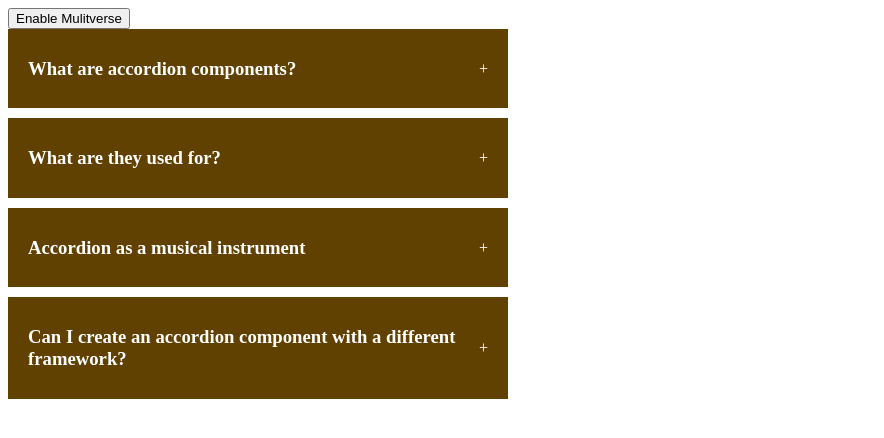
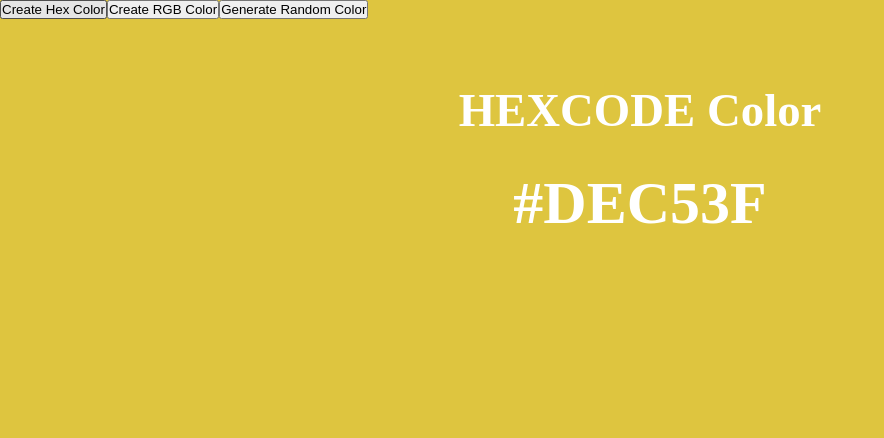
Before and after one commit to dsjramesh7/react_small_projects, a React (Vite) app: page / in a window 1280 px wide. Shown: the top 438 px of the page, without its empty margins (0-884 px from the left). Built offline with nearby package versions, Linux system fonts and the light colour scheme.

Commit message:
practice

```diff
--- a/src/App.jsx
+++ b/src/App.jsx
@@ -1,10 +1,15 @@
 import React from "react";
 import Accordian from "./components/accordian/Accordian";
+import RandomColor from "./components/randomColoGenerator/RandomColor";
 
 const App = () => {
   return (
     <>
-      <Accordian />
+      {/* Accordian Component  */}
+      {/* <Accordian /> */}
+
+      {/* Random Color Component  */}
+      <RandomColor />
     </>
   );
 };
--- a/src/components/accordian/Accordian.jsx
+++ b/src/components/accordian/Accordian.jsx
@@ -26,7 +26,7 @@ const Accordian = () => {
   };
   return (
     <>
-      <div className="wrapper">
+      <div className="wrapper" >
         <button onClick={() => setEnableMultiSelection(!enableMultiSelection)}>
           Enable Mulitverse
         </button>
--- /dev/null
+++ b/src/components/randomColoGenerator/RandomColor.jsx
@@ -0,0 +1,68 @@
+import React, { useEffect, useState } from "react";
+
+const RandomColor = () => {
+  const [typeOfColor, setTypeOfColor] = useState("hex");
+  const [color, setColor] = useState("#000000");
+
+  function randomColorUtility(length) {
+    return Math.floor(Math.random() * length);
+  }
+  function handleCreateHexColor() {
+    const hex = [1, 2, 3, 4, 5, 6, 7, 8, 9, "A", "B", "C", "D", "E", "F"];
+    let hexColor = "#";
+    for (let i = 0; i < 6; i++) {
+      hexColor += hex[randomColorUtility(hex.length)];
+    }
+    // console.log(hexColor);
+    setColor(hexColor);
+  }
+
+  function handleCreateRgbColor() {
+    const r = randomColorUtility(256);
+    const g = randomColorUtility(256);
+    const b = randomColorUtility(256);
+
+    setColor(`rgb(${r},${g},${b})`);
+  }
+
+  useEffect(() => {
+    typeOfColor === "rgb" ? handleCreateRgbColor() : handleCreateHexColor();
+  }, [typeOfColor]);
+  return (
+    <div
+      style={{
+        width: "100vw",
+        height: "100vh",
+        background: color,
+      }}
+    >
+      <button onClick={() => setTypeOfColor("hex")}>Create Hex Color</button>
+      <button onClick={() => setTypeOfColor("rgb")}>Create RGB Color</button>
+      <button
+        onClick={
+          typeOfColor === "hex" ? handleCreateHexColor : handleCreateRgbColor
+        }
+      >
+        Generate Random Color
+      </button>
+
+      <div
+        style={{
+          marginTop: "4rem",
+          display: "flex",
+          flexDirection: "column",
+          justifyContent: "center",
+          alignItems: "center",
+          gap: "2rem",
+          color: "#ffffff",
+          fontSize: "40px",
+        }}
+      >
+        <h3>{typeOfColor === "rgb" ? "RGB Color" : "HEXCODE Color"}</h3>
+        <h2>{color}</h2>
+      </div>
+    </div>
+  );
+};
+
+export default RandomColor;
--- a/src/index.css
+++ b/src/index.css
@@ -0,0 +1,5 @@
+* {
+  margin: 0;
+  padding: 0;
+  box-sizing: border-box;
+}
```
